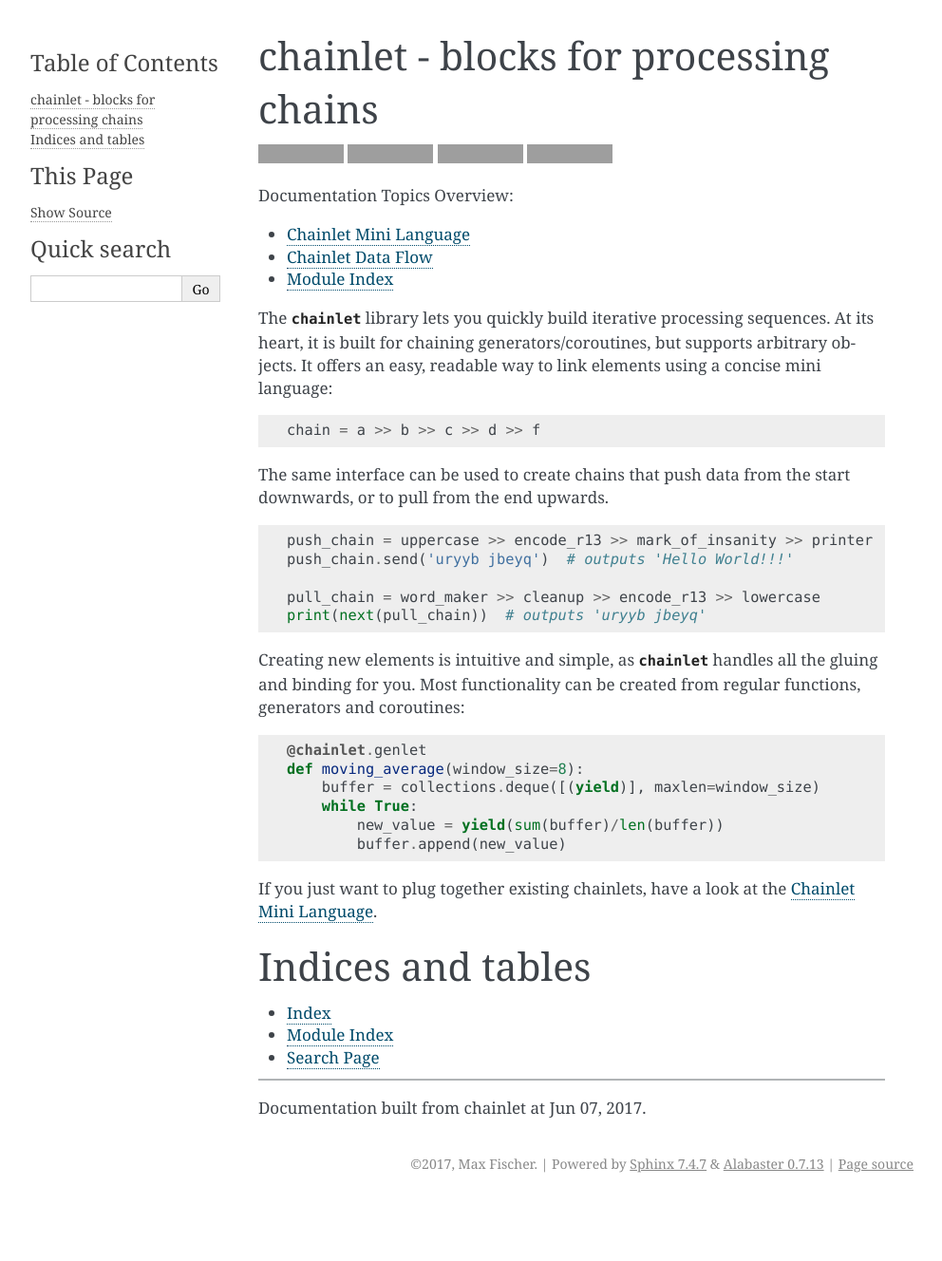
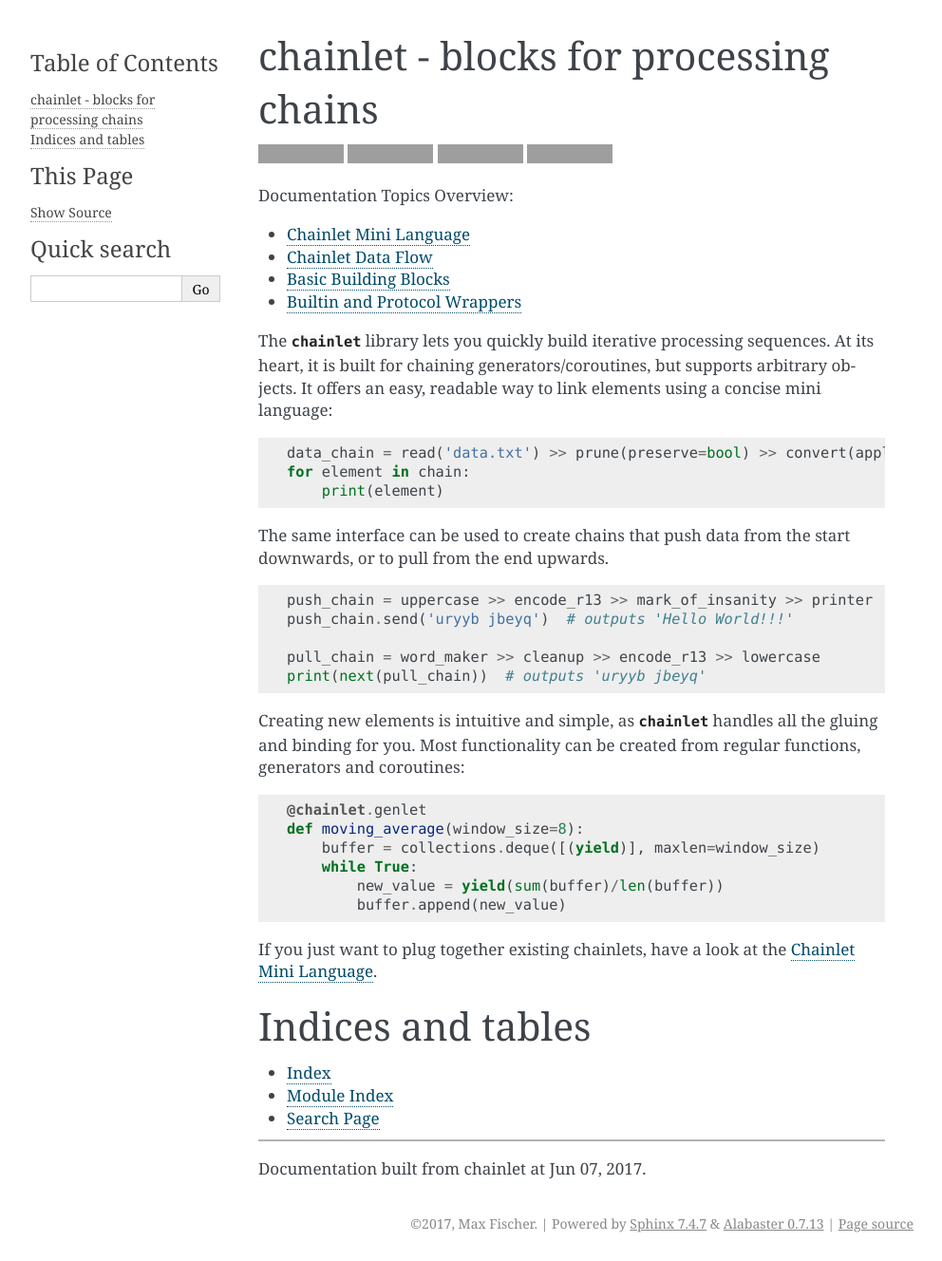
Before and after one commit to maxfischer2781/chainlet, a Sphinx documentation site: the page built from docs/index.rst, in a window 1280 px wide. Shown: the whole page at 95% size, without its empty margins (148-1140 px from the left). Built offline with Sphinx 7.4.7, drawn with Linux system fonts in a browser that asks for light colours; formulas are drawn with MathJax 3; the version number could not be read and is left out; before the commit the page ends 1265 px from its top, so only the background shows below that; grey boxes are pictures that could not be loaded.

Commit message:
expanded docs

```diff
--- a/docs/index.rst
+++ b/docs/index.rst
@@ -7,17 +7,17 @@ chainlet - blocks for processing chains
 =======================================
 
 .. image:: https://travis-ci.org/maxfischer2781/chainlet.svg?branch=master
-   :target: https://travis-ci.org/maxfischer2781/chainlet
-   :alt: Build Status
+    :target: https://travis-ci.org/maxfischer2781/chainlet
+    :alt: Build Status
 .. image:: https://landscape.io/github/maxfischer2781/chainlet/master/landscape.svg?style=flat
-   :target: https://landscape.io/github/maxfischer2781/chainlet/master
-   :alt: Code Health
+    :target: https://landscape.io/github/maxfischer2781/chainlet/master
+    :alt: Code Health
 .. image:: https://codecov.io/gh/maxfischer2781/chainlet/branch/master/graph/badge.svg
-   :target: https://codecov.io/gh/maxfischer2781/chainlet
-   :alt: Test Coverage
+    :target: https://codecov.io/gh/maxfischer2781/chainlet
+    :alt: Test Coverage
 .. image:: https://readthedocs.org/projects/chainlet/badge/?version=latest
-   :target: http://chainlet.readthedocs.io/en/latest/?badge=latest
-   :alt: Documentation Status
+    :target: http://chainlet.readthedocs.io/en/latest/?badge=latest
+    :alt: Documentation Status
 
 .. toctree::
     :maxdepth: 1
@@ -25,7 +25,8 @@ chainlet - blocks for processing chains
 
     source/grammar
     source/chains
-    Module Index <source/api/modules>
+    Basic Building Blocks <source/api/chainlet>
+    Builtin and Protocol Wrappers <source/api/chainlet.protolink>
 
 The :py:mod:`chainlet` library lets you quickly build iterative processing sequences.
 At its heart, it is built for chaining generators/coroutines, but supports arbitrary objects.
@@ -33,7 +34,9 @@ It offers an easy, readable way to link elements using a concise mini language:
 
 .. code:: python
 
-    chain = a >> b >> c >> d >> f
+    data_chain = read('data.txt') >> prune(preserve=bool) >> convert(apply=ast.literal_eval)
+    for element in chain:
+        print(element)
 
 The same interface can be used to create chains that push data from the start downwards, or to pull from the end upwards.
 
```
Also changed, not shown: docs/source/api/chainlet.protolink.rst (added, +7 -0 lines).
